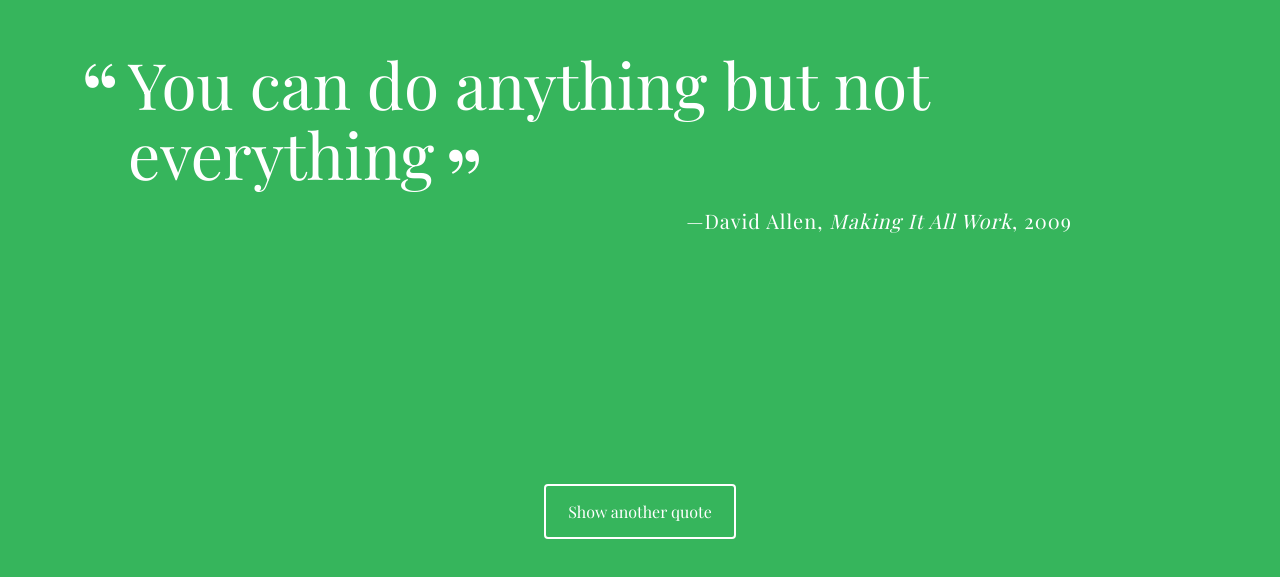
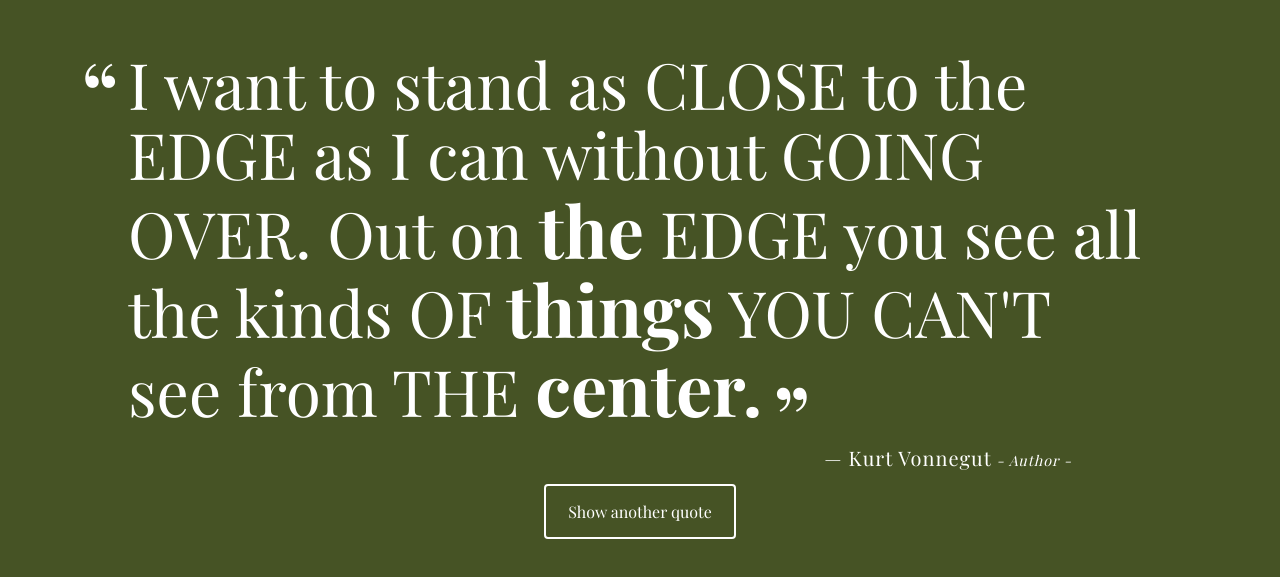
Before and after one commit to lBAKERl/Random_Quote_Generator, a plain HTML site: page index.html in a window 1280 px wide. Shown: the part 111-688 px from the top of the page. Drawn offline with nearby package versions, Linux system fonts and the light colour scheme; a web font is replaced by a local one.

Commit message:
Added functionality and aesthetics
Added auto update when no user input, .tag to quotes, random text decorations - quote font-size grow is non-functional and commented out

```diff
--- a/css/styles.css
+++ b/css/styles.css
@@ -56,6 +56,18 @@
   content: ", ";
   font-style: normal;
 }
+.title{
+  font-style: bold;
+  font-size: .90rem;
+}
+.title:before {
+  content: " -";
+  font-style: oblique;
+}
+.title:after {
+  content: "-";
+  font-style: oblique;
+}
 
 #loadQuote {
   position: fixed;
@@ -78,6 +90,11 @@
   outline: none;
 }
 
+.quote strong {
+  font-size: 4.5rem;
+  font-weight: 600;
+}
+
 @media (max-width: 420px) {
   .quote {
     font-size: 2.5rem;
--- a/index.html
+++ b/index.html
@@ -10,7 +10,7 @@
 <body>
   <div class="container">
     <div id="quote-box">
-      <p class="quote">You can do anything but not everything</p>
+      <p class="quote" id="quote-text">You can do anything but not everything</p>
       <p class="source">David Allen<span class="citation">Making It All Work</span><span class="year">2009</span></p>
     </div>
     <button id="loadQuote">Show another quote</button>
--- a/js/script.js
+++ b/js/script.js
@@ -1,35 +1,48 @@
-// global variables
-// quotes is array containing quote objects: .quote .source .citation .year
+// GLOBAL VARIABLES
+var quoteFontSize = 3.98;
+// quoteTimerId holds the setInterval function used in newQuoteTimer() to
+// enable the manipulation of the timer
+var quoteTimerId;
+
+// DISABLED: for future revision see quoteSizeTimer()
+// sizeTimerId holds the setInterval function used in sizeTimer() for to enable
+// the manipulation of the timer
+//var sizeTimerId;
+
+// quotes is array containing quote objects: .quote .source .citation .year .tag
 var quotes = [
   {quote: 'To argue with a person who has renounced the use of reason is like administering medicine to the dead',
-  source: 'Thomas Paine', citation: 'The Crisis', year: '1776'},
+  source: 'Thomas Paine', citation: 'The Crisis', year: '1776', title: 'Founding Father'},
   {quote: 'Histories of Lives are seldom entertaining, unless they contain something either admirable or exemplar',
-  source: 'Benjamin Franklin', citation: 'Silence Dogood', year: '1722'},
+  source: 'Benjamin Franklin', citation: 'Silence Dogood', year: '1722', title: 'Founding Father'},
   {quote: 'It takes time to persuade men to do even what is for their own good',
-  source: 'Thomas Jefferson', year: '1790'},
+  source: 'Thomas Jefferson', year: '1790', title: 'Founding Father'},
   {quote: 'A diffusion of knowledge is the only guardian of true liberty',
-  source: 'James Madison', year: '1825'},
+  source: 'James Madison', year: '1825', title: 'Founding Father'},
   {quote: 'I want to stand as close to the edge as I can without going over. Out on the edge you see all the kinds of things you can\'t see from the center.',
-  source: 'Kurt Vonnegut'},
+  source: 'Kurt Vonnegut', title: 'Author'},
   {quote: 'Here we are, trapped in the amber of the moment. There is no why',
-  source: 'Kurt Vonnegut'},
+  source: 'Kurt Vonnegut', title: 'Author'},
   {quote: 'The question isn\'t who is going to let me; it\'s who is going to stop me',
-  source: 'Ayn Rand'},
-  {quote: 'Hingdsight must surely be the most useless function of the human brain, torturing yourself over the unalterable past.',
-  source: 'Peter F. Hamilton', citation: 'Mindstar Rising'},
+  source: 'Ayn Rand', title: 'Philosopher'},
+  {quote: 'Hindsight must surely be the most useless function of the human brain, torturing yourself over the unalterable past.',
+  source: 'Peter F. Hamilton', citation: 'Mindstar Rising', title: 'Author'},
   {quote: 'Throughout the centuries there were men who took first steps, down new roads, armed with nothing but their own vision.',
-  source: 'Ayn Rand'},
+  source: 'Ayn Rand', title: 'Philosopher'},
   {quote: 'Those who believe in telekinetics, raise my hand.',
-  source: 'Kurt Vonnegut'},
+  source: 'Kurt Vonnegut', title: 'Author'},
   {quote: 'And I asked myself about the present: how wide it was, how deep it was, how much was mine to keep.',
-  source: 'Kurt Vonnegut'},
+  source: 'Kurt Vonnegut', title: 'Author'},
   {quote: 'In matters of style, swim with the current; in matters of principle, stand like a rock.',
-  source: 'Thomas Jefferson'}
+  source: 'Thomas Jefferson', title: 'Founding Father'}
 ];
 
 // event listener to respond to "Show another quote" button clicks
 // when user clicks anywhere on the button, the "printQuote" function is called
 document.getElementById('loadQuote').addEventListener("click", printQuote, false);
+
+//on page load completiong first quote is created
+printQuote();
 
 // returns random quote object from the quotes array
 function getRandomQuote(){
@@ -37,14 +50,32 @@
   return quotes[i];
 }
 
-// calls getRandomQuote() and uses the returned quote object to create a
+// CALLS: getRandomQuote() and uses the returned quote object to create a
 // string to display on the webpage in the quote-box div
-// also calls randomBgColor() to change the background color to a random value
+// CALLS: randomBgColor() to change the background color to a random value
+// CALLS: newQuoteTimer() to refresh quote after innactivity; printQuote clears
+// the timer each iteration clearInterval(quoteTimerId)
+// **DISABLED** CALLS: quoteSizeTimer() to slowly grow quote text
 function printQuote(){
   var quoteString = '';
   var quote = getRandomQuote();
 
-  quoteString += '<p class="quote"> ' + quote.quote + '</p>';
+  // Decorates quote by splitting into array, randomly assigning <strong> or
+  // toUpperCase and rejoining the string
+  var quoteText = quote.quote.split(' ');
+  for(let i = 0; i < quoteText.length; i++){
+    if(Math.floor(Math.random() * 10) > 5){
+      quoteText[i] = quoteText[i].toUpperCase();
+    } else if(Math.floor(Math.random() * 10) > 7){
+      quoteText[i] = `<strong>${quoteText[i]}</strong>`;
+    }
+  }
+  quoteText = quoteText.join(' ');
+
+  clearInterval(quoteTimerId);
+  //clearInterval(quoteSizeTimer); //DISABLED - FOR FUTURE REVISION
+
+  quoteString += '<p id="quote-text" class="quote"> ' + quoteText + '</p>';
   quoteString += '<p class="source"> ' + quote.source;
 
   if(quote.citation){
@@ -53,11 +84,24 @@
   if(quote.year){
     quoteString += '<span class="year"> ' + quote.year + ' </span>';
   }
+  if(quote.title){
+    quoteString += '<span class="citation title"> ' + quote.title + ' </span>';
+  }
   quoteString += '</p>';
 
   document.getElementById('quote-box').innerHTML = quoteString;
   randomBgColor();
+
+  newQuoteTimer();
+  //quoteSizeTimer(); //DISABLED - FOR FUTURE REVISION - SEE quoteSizeTimer()
 }
+
+// initializes timer to quoteTimerId that calls printQuote() automatically after 30
+// seconds of user innactivity
+function newQuoteTimer(){
+  quoteTimerId = setInterval(printQuote, 30000);
+}
+
 
 // creates a random background color by using an inner function random
 // number generator to generate rgb values
@@ -71,6 +115,31 @@
   document.body.style.backgroundColor = rgbString;
   document.getElementById('loadQuote').style.backgroundColor = rgbString;
   function randomVal() {
-    return Math.floor(Math.random() * 256);
+    return Math.floor(Math.random() * 200);
   }
 }
+
+// DISABLED - FOR FUTURE REVISION :: MAKE QUOTE TEXT GROW
+// initializes timer to sizeTimerId and grabs first quote class element [0]
+// calls func changeSize and iterates with timer growing text 0.01rem
+// until 6rem - then kills timer
+/*
+function quoteSizeTimer(){
+  sizeTimerId = setInterval(changeSize, 100);
+}
+
+function changeSize(){
+  var quoteTextElem = document.getElementById('quote-text');
+  var styleFontString = '';
+  if (quoteFontSize < 4){
+    quoteFontSize += 0.001;
+    styleFontString = ' ' + quoteFontSize + 'rem';
+    quoteTextElem.style.fontSize = styleFontString;
+  } else {
+    quoteTextElem.style.fontSize = '4rem';
+    clearInterval(sizeTimerId);
+    quoteFontSize = 3.80;
+    printQuote();
+  }
+}
+*/
```
